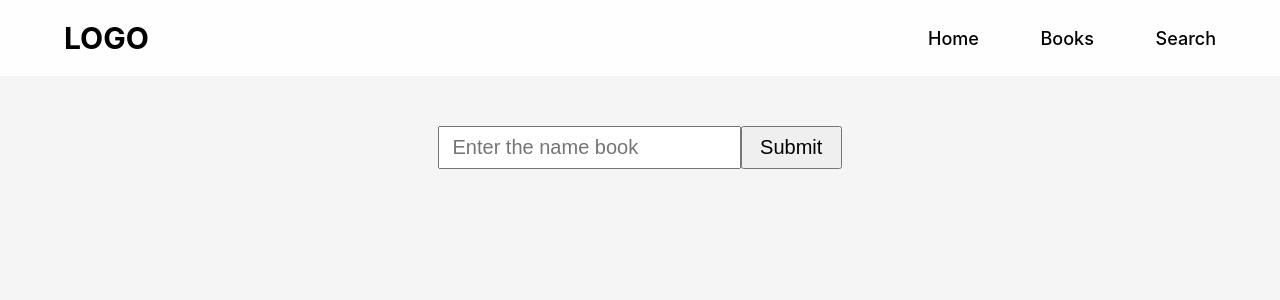
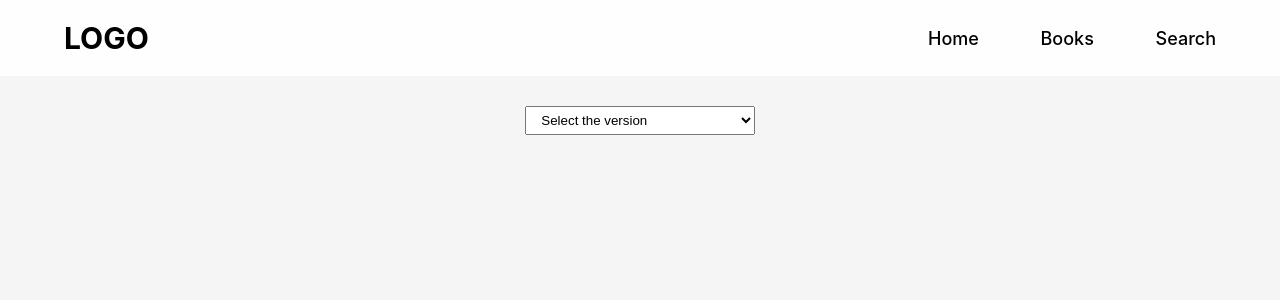
Before and after one commit to Abhijeet-Portfolio/react-task, a React (Create React App) app: page /search in a window 1280 px wide. Shown: the top 300 px of the page. Built offline with nearby package versions, Linux system fonts and the light colour scheme.

Commit message:
version added to search

```diff
--- a/src/assets/css/search.css
+++ b/src/assets/css/search.css
@@ -1,6 +1,17 @@
+.search .version {
+    width: 20%;
+    margin: 30px auto 5px;
+}
+
+.search .version select {
+    width: 100%;
+    padding: 5px 5%;
+    outline: none;
+}
+
 .search form {
     width: 35%;
-    margin: 50px auto 0;
+    margin: 30px auto 0;
     display: flex;
     justify-content: space-between;
 }
--- a/src/component/displayBook.js
+++ b/src/component/displayBook.js
@@ -1,4 +1,4 @@
-import '../assets/css/displayBook.css';
+import '../assets/css/DisplayBook.css';
 
 const Displaybook = (props) => {
 
--- a/src/component/loader.js
+++ b/src/component/loader.js
@@ -1,9 +1,22 @@
-import '../assets/css/loader.css';
+import "../assets/css/Loader.css";
 
-function Loader() {
-    return (
-        <div class="lds-spinner"><div></div><div></div><div></div><div></div><div></div><div></div><div></div><div></div><div></div><div></div><div></div><div></div></div>
-    )
-}
+const Loader = () => {
+  return (
+    <div class="lds-spinner">
+      <div></div>
+      <div></div>
+      <div></div>
+      <div></div>
+      <div></div>
+      <div></div>
+      <div></div>
+      <div></div>
+      <div></div>
+      <div></div>
+      <div></div>
+      <div></div>
+    </div>
+  );
+};
 
 export default Loader;
--- a/src/component/search.js
+++ b/src/component/search.js
@@ -1,84 +1,109 @@
-import '../assets/css/search.css';
-import {useState} from 'react';
-import Loader from './loader';
-import Displaybook from './displayBook';
+import { useState } from "react";
+import Loader from "./Loader";
+import Displaybook from "./DisplayBook";
+import "../assets/css/Search.css";
 
 function Search() {
-
-    const [input, setinput] = useState();
-    const [result,setResult] = useState([]);
+  const [input, setinput] = useState(null);
+  const [result, setResult] = useState([]);
   const [display, setDisplay] = useState(false);
   const [loading, setLoading] = useState(false);
+  const [version, setVersion] = useState(null);
 
-    const submit = e => {
+  const submit = (e) => {
     e.preventDefault();
 
-        if(input === undefined) {
-            alert("Input is required!")
-            return
+    if (input === undefined) {
+      alert("Input is required!");
+      return;
     }
 
     setDisplay(true);
     setLoading(false);
 
-        fetch('https://www.abibliadigital.com.br/api/verses/search', {
-            method: 'POST',
+    fetch("https://www.abibliadigital.com.br/api/verses/search", {
+      method: "POST",
       headers: {
-                'Accept': 'application/json',
-                'Content-Type': 'application/json'
+        Accept: "application/json",
+        "Content-Type": "application/json",
       },
       body: JSON.stringify({
-                "version": "nvi",
-                "search": input
+        version: version,
+        search: input,
+      }),
     })
-        })
-        .then(res => res.json())
-        .then(data => {
+      .then((res) => res.json())
+      .then((data) => {
         setResult(data);
         setLoading(true);
       })
-        .catch(error => alert('Error',error));
-    }
+      .catch((error) => alert("Error", error));
+  };
 
   const displayResult = () => {
-
-        if(result.occurrence === 0) {
-            alert('Sorry, No result Found !!')
-            return
+    if (result.occurrence === 0) {
+      alert("Sorry, No result Found !!");
+      return;
     }
 
     console.log(result);
     const res = result.verses.map((element) => {
       return {
-                "author": element.book.author,
-                "chapters": element.book.chapters,
-                "name": element.book.name
-            }
+        author: element.book.author,
+        chapters: element.book.chapters,
+        name: element.book.name,
+      };
     });
 
-        const res2 = res.filter((element,key) => key < 12);
+    const res2 = res.filter((element, key) => key < 12);
 
-        return ( <Displaybook book={res2} />)
-    }
+    return <Displaybook book={res2} />;
+  };
+
+  console.log(version);
 
   return (
     <main>
       <section className="search">
         <div className="wrapper">
+          <div className="version">
+            <select
+              name="version"
+              id="version"
+              onChange={(e) => setVersion(e.target.value)}
+            >
+              <option disabled selected hidden value="">
+                Select the version
+              </option>
+              <option value="acf">acf</option>
+              <option value="apee">apee</option>
+              <option value="bbe">bbe</option>
+              <option value="kjv">kjv</option>
+              <option value="nvi">nvi</option>
+              <option value="ra">ra</option>
+              <option value="rvr">rvr</option>
+            </select>
+          </div>
+          {version !== null ? (
             <form>
               <div className="form-group">
-                            <input type="text" placeholder="Enter the name book" onChange={e => setinput(e.target.value)}/>
+                <input
+                  type="text"
+                  placeholder="Enter the name book"
+                  onChange={(e) => setinput(e.target.value)}
+                />
                 <span>This field is required!</span>
               </div>
               <div className="form-control">
-                            <button onClick={e => submit(e)}>Submit</button>
+                <button onClick={(e) => submit(e)}>Submit</button>
               </div>
             </form>
+          ) : null}
           {display ? loading ? displayResult() : <Loader /> : null}
         </div>
       </section>
     </main>
-    )
+  );
 }
 
 export default Search;
```
Also changed, not shown: src/component/App.js (+13 -7 lines), src/component/Home.js (+4 -4 lines), src/component/book.js (+12 -15 lines), src/index.js (+4 -4 lines). Lines whose indentation alone changed are shown as unchanged.
